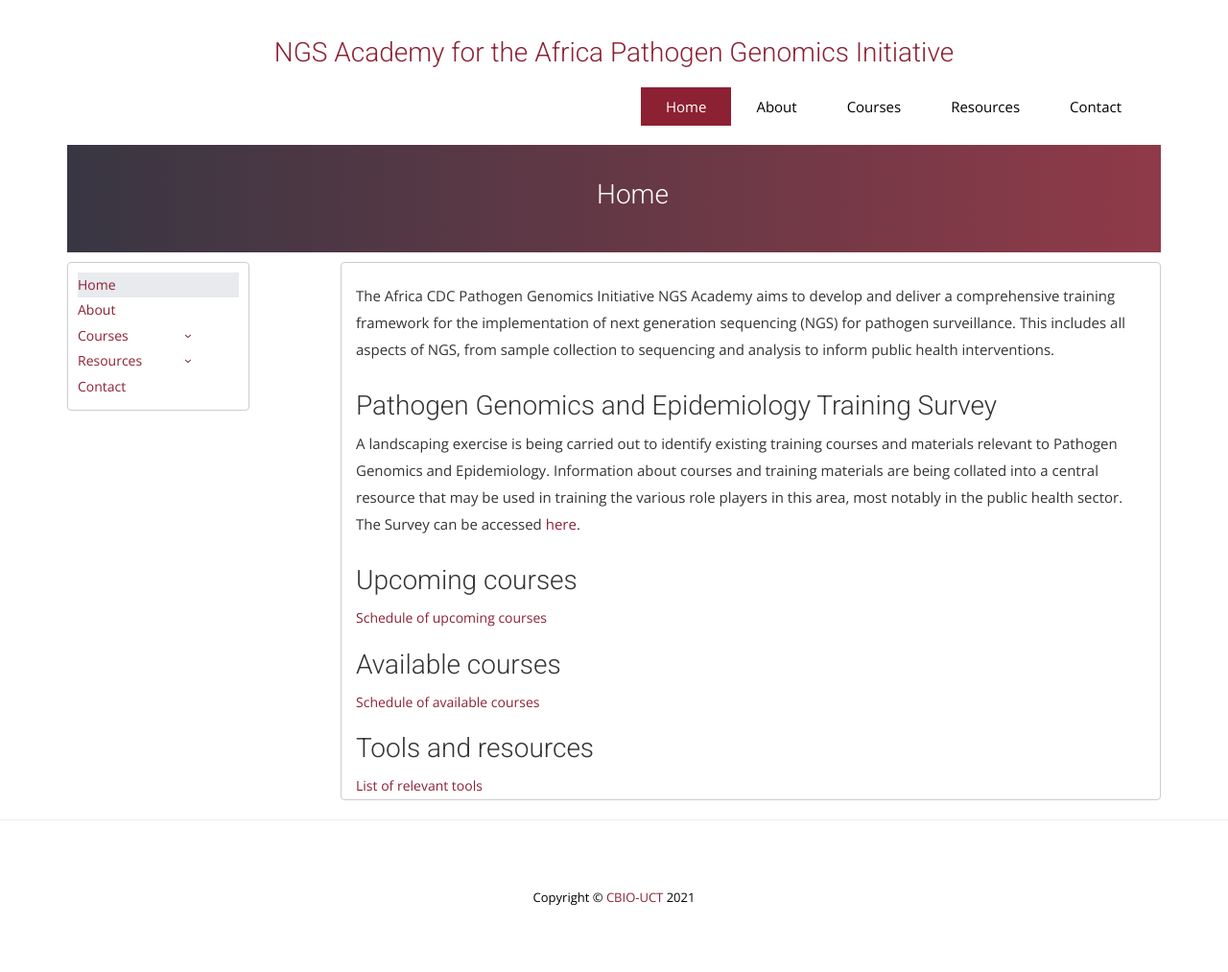
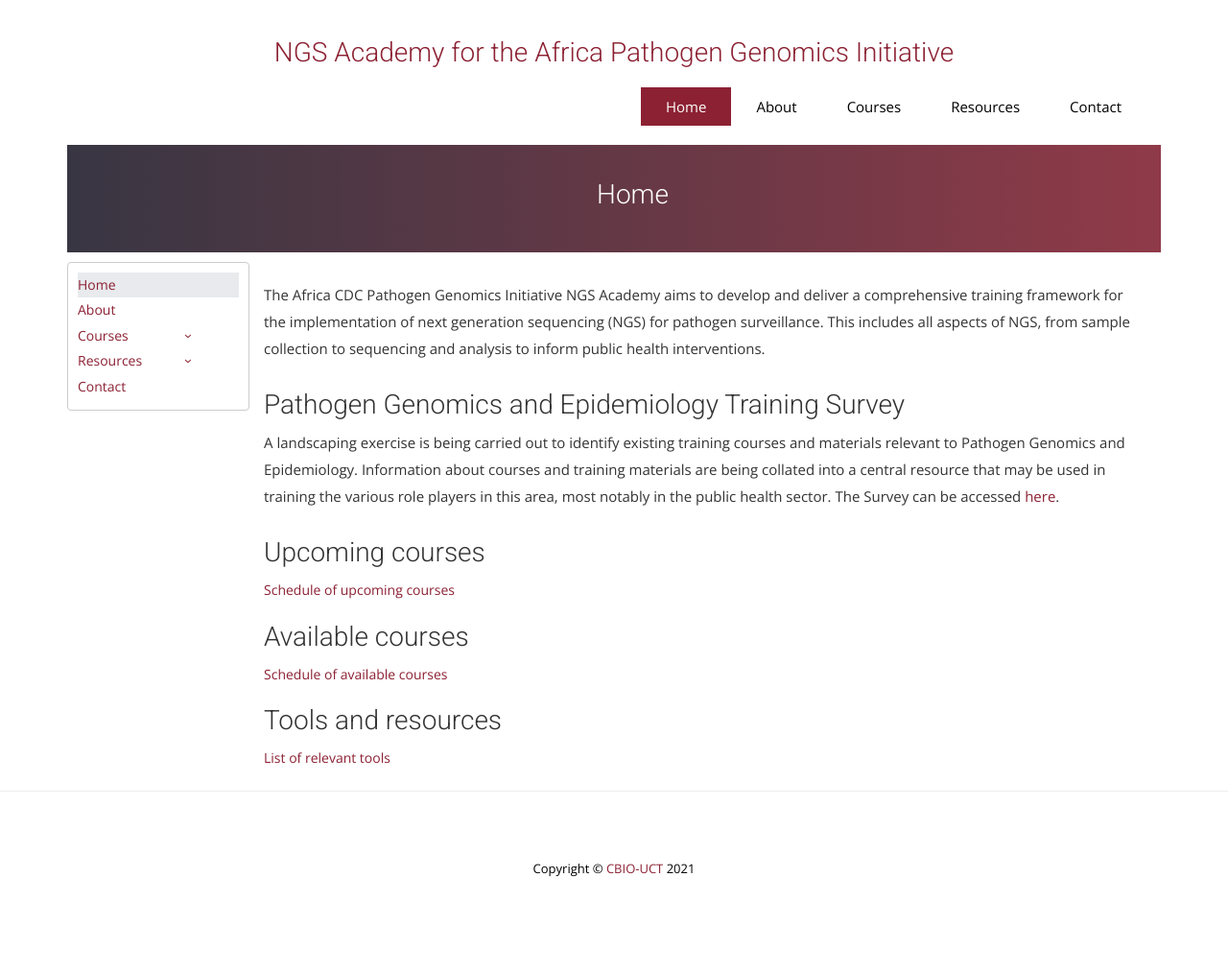
Before and after one commit to pmaturure3/ngs-academy, a Jekyll site: the page built from index.html, in a window 1280 px wide. Shown: the whole page at 96% size. Built offline with Jekyll 4.4.1, drawn with Linux system fonts in a browser that asks for light colours; nearby versions of some CDN libraries; some web fonts are replaced; comment, search, counter and statistics services are not loaded; after the commit the page ends 983 px from its top, so only the background shows below that.

Commit message:
removed borders on main container

```diff
--- a/_layouts/default.html
+++ b/_layouts/default.html
@@ -181,12 +181,8 @@
                     {% include side-nav_js.html %}
 
                 </div>
-                <div class="col-sm-1 col-md-1 col-lg-1">
 
-
-                </div>
-
-                <div class="col-sm-9 col-md-9 col-lg-9 cont_side_nav_border" class="my-auto">
+                <div class="col-sm-10 col-md-10 col-lg-10" class="my-auto">
                     {{content}}
                 </div>
 
```
